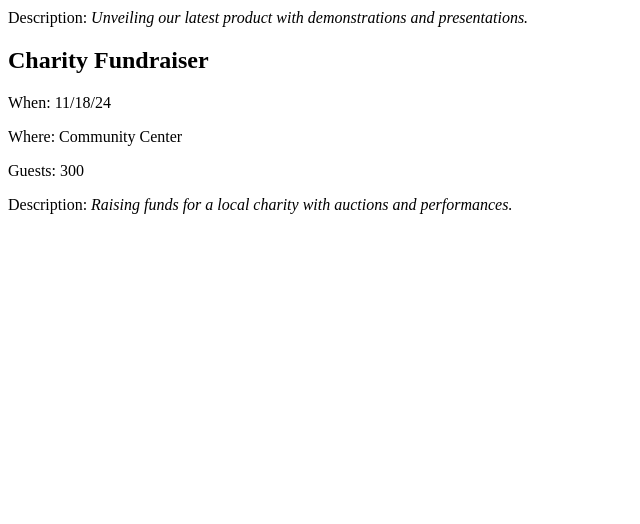
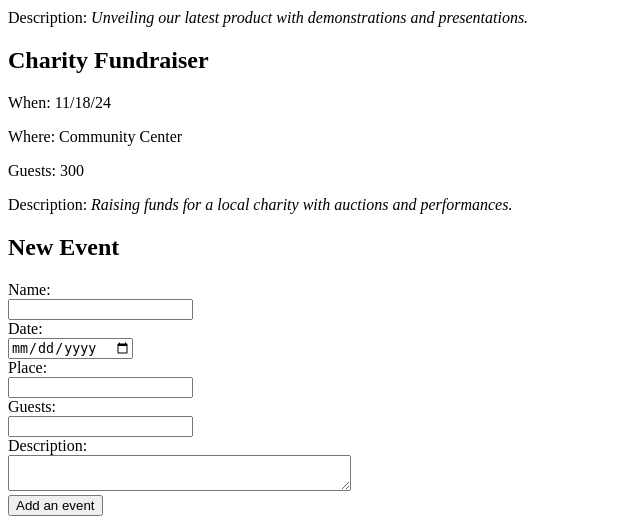
Before and after one commit to OleksiiK93/flask_templates_lab, a Flask app: page / in a window 1280 px wide. Shown: the part 780-1304 px from the top of the page, without its empty margins (0-640 px from the left). Before the commit the page ends 994 px from the top, so only its background shows below. Run offline with Flask 3, Linux system fonts and the light colour scheme.

Commit message:
Events can be added using a newly created form

```diff
--- a/controllers/events_controller.py
+++ b/controllers/events_controller.py
@@ -1,9 +1,21 @@
 from flask import render_template, Blueprint, request
 from models.event_list import events
 from models.event import Event
+import datetime
 
 events_blueprint = Blueprint("events", __name__)
 
 @events_blueprint.route('/')
 def index():
     return render_template('index.html', events = events)
+
+@events_blueprint.route('/', methods=['POST'])
+def add_event():
+    name = request.form['name']
+    date = datetime.datetime.strptime(request.form['date'], '%Y-%m-%d').date()
+    number_of_guests = int(request.form['guests'])
+    location = request.form['location']
+    description = request.form['description']
+    new_event = Event(date, name, number_of_guests, location, description)
+    events.append(new_event)
+    return render_template('index.html', events = events)
--- a/models/event.py
+++ b/models/event.py
@@ -1,5 +1,3 @@
-import datetime
-
 class Event():
 
     def __init__(self, date, name, number_of_guests, location, description) -> None:
--- a/templates/index.html
+++ b/templates/index.html
@@ -16,5 +16,19 @@
       <p>Description: <i>{{event.description}}</i></p>
     </div>
     {% endfor %}
+    <h2>New Event</h2>
+    <form action="/" method="post">
+      <label for="name">Name:</label><br>
+      <input type="text" id="name" name="name"><br>
+      <label for="date">Date:</label><br>
+      <input type="date" id="date" name="date"><br>
+      <label for="location">Place:</label><br>
+      <input type="text" id="location" name="location"><br>
+      <label for="guests">Guests:</label><br>
+      <input type="number" id="guests" name="guests" min="1"><br>
+      <label for="description">Description:</label><br>
+      <textarea id="description" name="description" cols="40"></textarea><br>
+      <input type="submit" value="Add an event">
+    </form>
   </body>
 </html>
```
